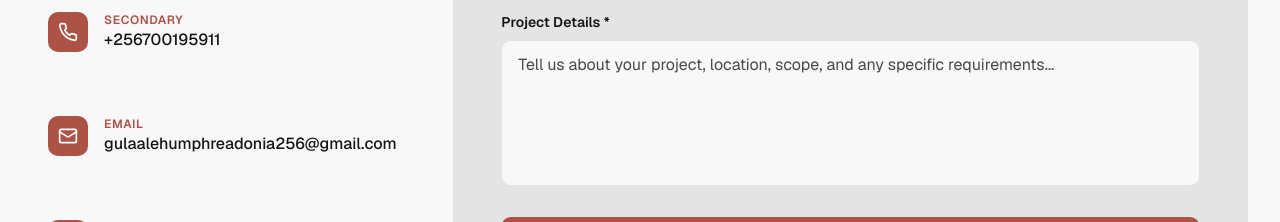
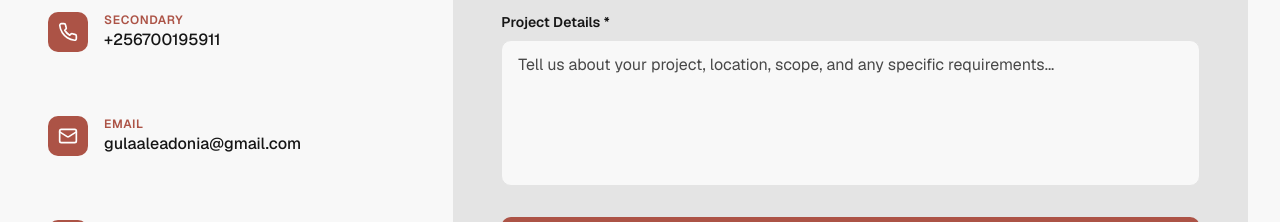
Before and after one commit to SenseiKaih/adonis-construction-site, a Next.js app: page / in a window 1280 px wide. Shown: the part 8220-8442 px from the top of the page. Built offline with nearby package versions, Linux system fonts and the light colour scheme.

Commit message:
Update contact.tsx

```diff
--- a/components/contact.tsx
+++ b/components/contact.tsx
@@ -1,3 +1,4 @@
+
 'use client';
 
 import React from "react"
@@ -50,8 +51,8 @@ export default function Contact() {
     {
       icon: Mail,
       label: 'Email',
-      value: 'gulaalehumphreadonia256@gmail.com',
-      href: 'mailto:gulaalehumphreadonia256@gmail.com',
+      value: 'gulaaleadonia@gmail.com',
+      href: 'mailto:gulaaleadonia@gmail.com',
     },
     {
       icon: MapPin,
```
